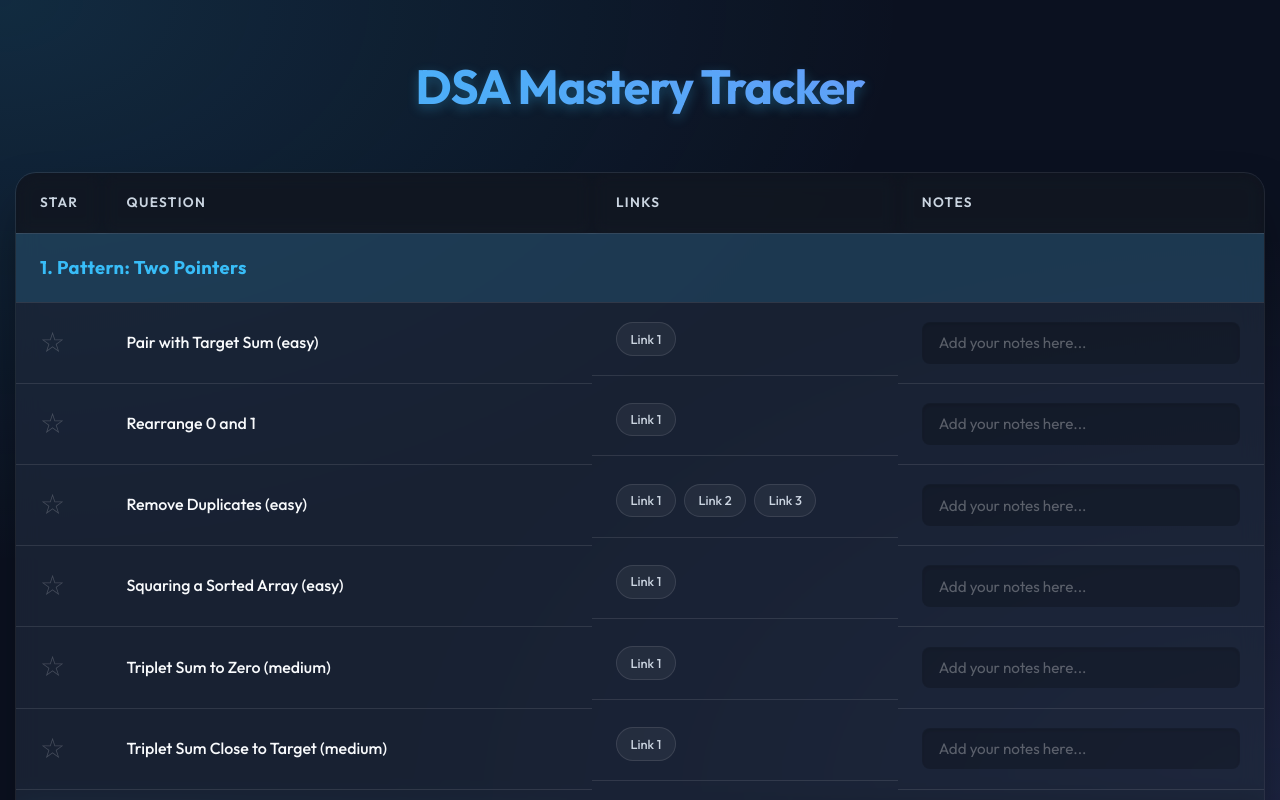
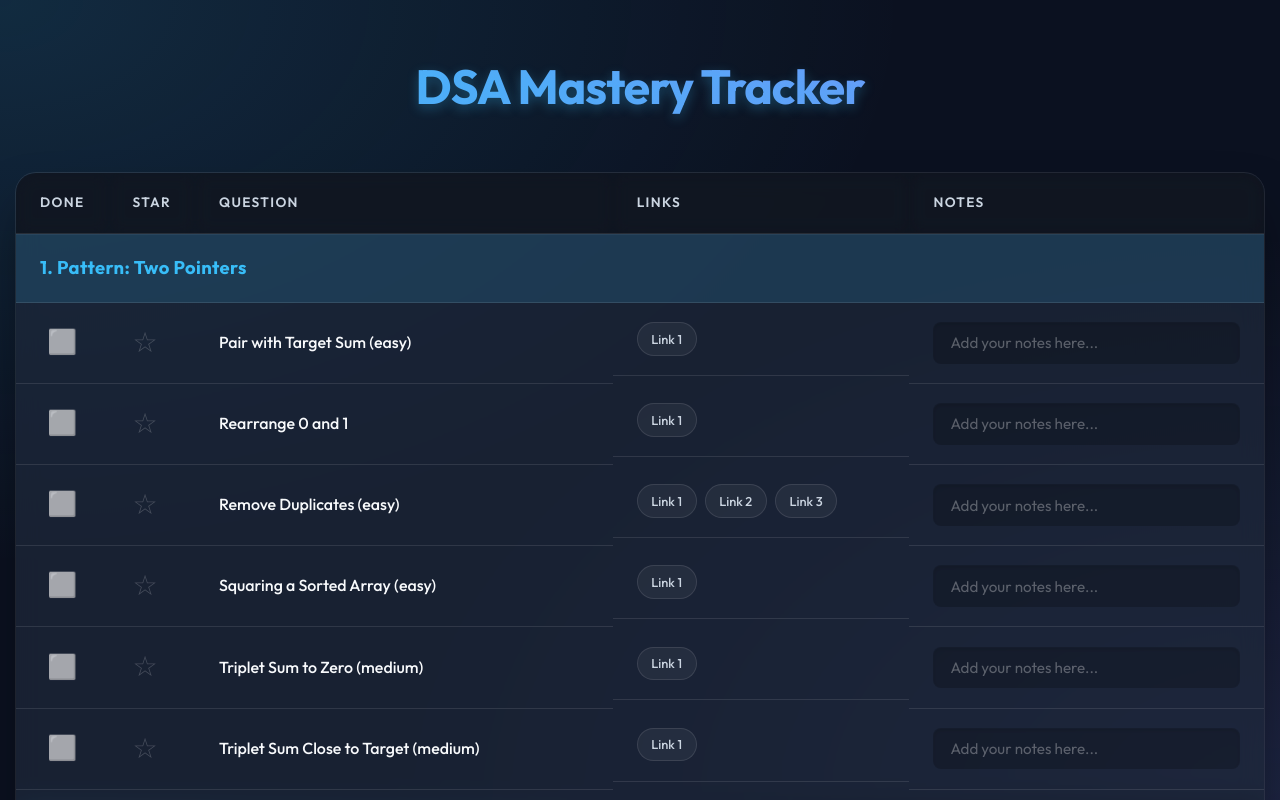
Before and after one commit to amanluthra001/LC-sh, a React (Vite) app: page / in a window 1280 px wide. Shown: the top 800 px of the page. Built offline with nearby package versions, Linux system fonts and the light colour scheme.

Commit message:
Add checkmark functionality and fix table border rendering

```diff
--- a/src/App.jsx
+++ b/src/App.jsx
@@ -3,7 +3,6 @@ import { categories } from './data.js';
 import './index.css';
 
 function App() {
-  // Load initial state from local storage or default to empty
   const [stars, setStars] = useState(() => {
     const saved = localStorage.getItem('dsa-stars');
     return saved ? JSON.parse(saved) : {};
@@ -14,7 +13,11 @@ function App() {
     return saved ? JSON.parse(saved) : {};
   });
 
-  // Save to local storage whenever state changes
+  const [done, setDone] = useState(() => {
+    const saved = localStorage.getItem('dsa-done');
+    return saved ? JSON.parse(saved) : {};
+  });
+
   useEffect(() => {
     localStorage.setItem('dsa-stars', JSON.stringify(stars));
   }, [stars]);
@@ -23,18 +26,20 @@ function App() {
     localStorage.setItem('dsa-notes', JSON.stringify(notes));
   }, [notes]);
 
+  useEffect(() => {
+    localStorage.setItem('dsa-done', JSON.stringify(done));
+  }, [done]);
+
   const toggleStar = (title) => {
-    setStars(prev => ({
-      ...prev,
-      [title]: !prev[title]
-    }));
+    setStars(prev => ({ ...prev, [title]: !prev[title] }));
+  };
+
+  const toggleDone = (title) => {
+    setDone(prev => ({ ...prev, [title]: !prev[title] }));
   };
 
   const updateNote = (title, text) => {
-    setNotes(prev => ({
-      ...prev,
-      [title]: text
-    }));
+    setNotes(prev => ({ ...prev, [title]: text }));
   };
 
   return (
@@ -44,8 +49,9 @@ function App() {
         <table className="sheet-table">
           <thead>
             <tr>
-              <th style={{ width: '5%' }}>Star</th>
-              <th style={{ width: '40%' }}>Question</th>
+              <th style={{ width: '5%', textAlign: 'center' }}>Done</th>
+              <th style={{ width: '5%', textAlign: 'center' }}>Star</th>
+              <th style={{ width: '35%' }}>Question</th>
               <th style={{ width: '25%' }}>Links</th>
               <th style={{ width: '30%' }}>Notes</th>
             </tr>
@@ -53,16 +59,22 @@ function App() {
           <tbody>
             {categories.map((category, catIndex) => (
               <React.Fragment key={catIndex}>
-                {/* Category Header Row */}
                 <tr className="category-row">
-                  <td colSpan={4} className="category-title">
+                  <td colSpan={5} className="category-title">
                     {category.name}
                   </td>
                 </tr>
-
-                {/* Question Rows */}
                 {category.questions.map((q, qIndex) => (
-                  <tr key={qIndex} className="question-row">
+                  <tr key={qIndex} className={`question-row ${done[q.title] ? 'is-done' : ''}`}>
+                    <td style={{ textAlign: 'center' }}>
+                      <button
+                        className={`done-btn ${done[q.title] ? 'done-active' : ''}`}
+                        onClick={() => toggleDone(q.title)}
+                        title="Mark as Done"
+                      >
+                        {done[q.title] ? '✅' : '⬜'}
+                      </button>
+                    </td>
                     <td style={{ textAlign: 'center' }}>
                       <button
                         className={`star-btn ${stars[q.title] ? 'starred' : ''}`}
@@ -72,7 +84,9 @@ function App() {
                         {stars[q.title] ? '★' : '☆'}
                       </button>
                     </td>
-                    <td className="question-title">{q.title}</td>
+                    <td className="question-title">
+                      <span className={done[q.title] ? 'strike-through' : ''}>{q.title}</span>
+                    </td>
                     <td className="question-links">
                       {q.links.map((link, i) => (
                         <a key={i} href={link} target="_blank" rel="noreferrer">
--- a/src/index.css
+++ b/src/index.css
@@ -77,7 +77,8 @@ h1 {
 
 .sheet-table {
   width: 100%;
-  border-collapse: collapse;
+  border-collapse: separate;
+  border-spacing: 0;
   min-width: 800px; /* Ensures it scrolls nicely on mobile */
 }
 
@@ -203,3 +204,33 @@ h1 {
 .notes-input::placeholder {
   color: rgba(255, 255, 255, 0.3);
 }
+
+
+.is-done {
+  opacity: 0.6;
+  filter: grayscale(80%);
+}
+
+.strike-through {
+  text-decoration: line-through;
+  color: var(--text-secondary);
+}
+
+.done-btn {
+  background: none;
+  border: none;
+  cursor: pointer;
+  font-size: 1.5rem;
+  transition: transform 0.2s;
+  opacity: 0.7;
+}
+
+.done-btn:hover {
+  transform: scale(1.15);
+  opacity: 1;
+}
+
+.done-active {
+  opacity: 1;
+  filter: drop-shadow(0 0 5px rgba(255,255,255,0.5));
+}
```
